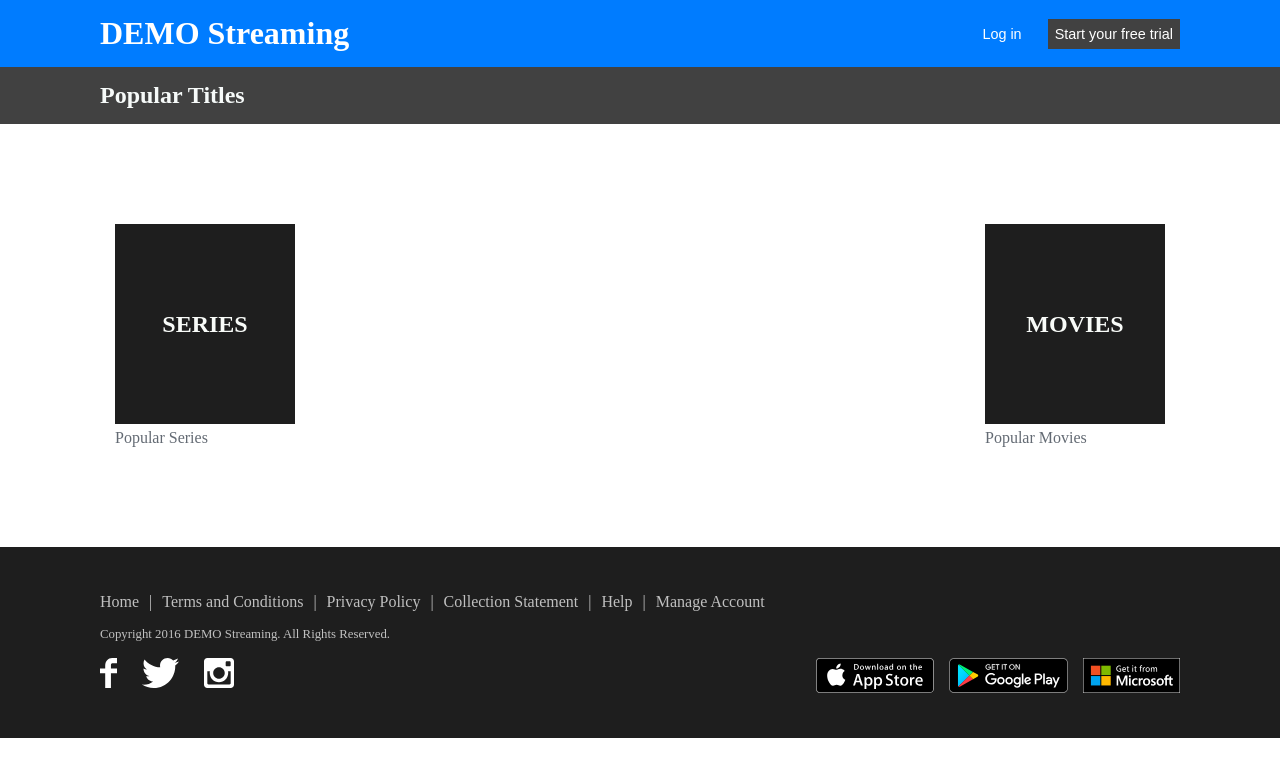
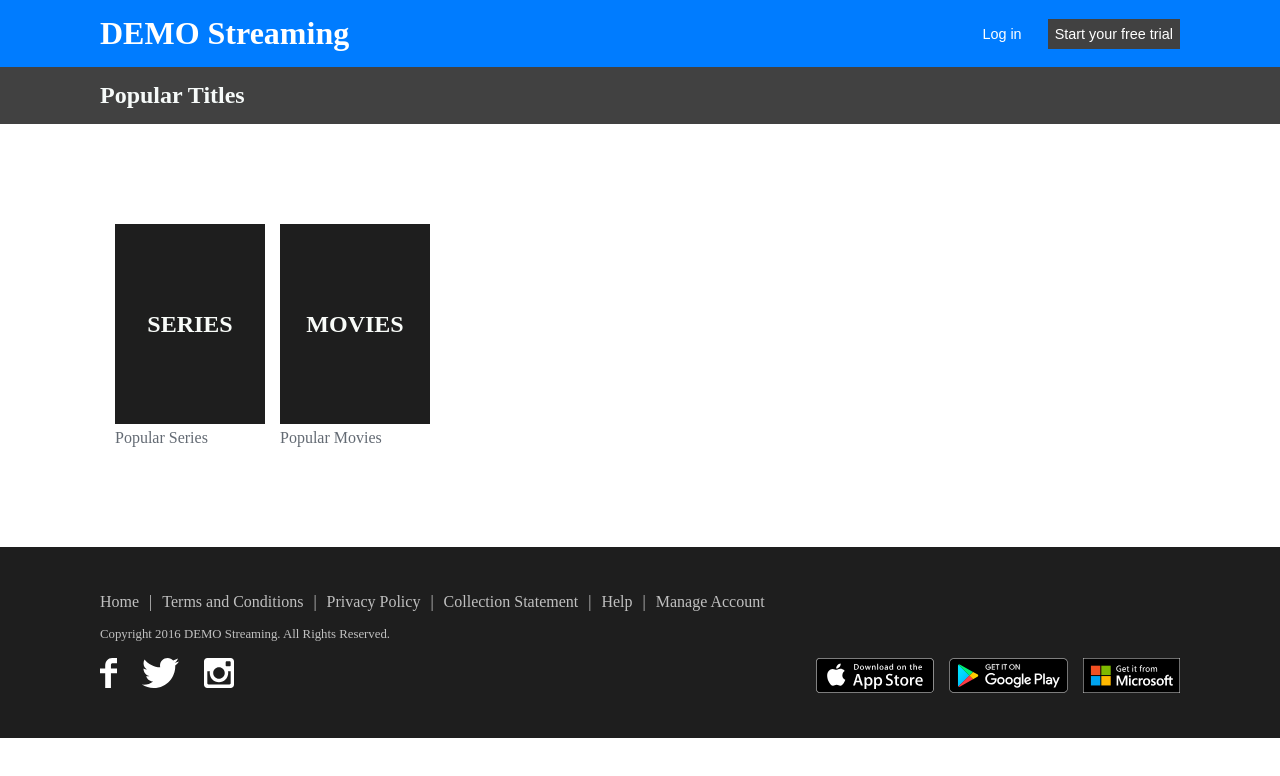
Before and after one commit to ajaymathur/media-catalogue, a React app: page /#/ in a window 1280 px wide. Shown: the top 776 px of the page. Built offline with nearby package versions, Linux system fonts and the light colour scheme.

Commit message:
fixed css issue on home screen and add key in movies list

```diff
--- a/src/components/pages/home/home.css
+++ b/src/components/pages/home/home.css
@@ -1,7 +1,7 @@
 .home-section{
     display: flex;
     margin: 50px 15px;
-    justify-content: space-between;
+    justify-content: flex-start;
 }
 .home-section-links{
     text-decoration: none;
@@ -14,7 +14,7 @@
 }
 .catagory-card{
     height: 200px;
-    width: 180px;
+    width: 150px;
     background-color: #1e1e1e;
     color: #f8fbf8;
     margin: auto;
--- a/src/components/pages/movies/movies.jsx
+++ b/src/components/pages/movies/movies.jsx
@@ -54,7 +54,7 @@ class Movies extends React.Component {
         }
         {
           !this.state.error &&
-          this.state.movies.map(data => <DisplayCard cardDetail={data} loading={this.state.loading}/>)
+          this.state.movies.map(data => <DisplayCard key={data.title} cardDetail={data} loading={this.state.loading}/>)
         }
       </div>
     )
```
